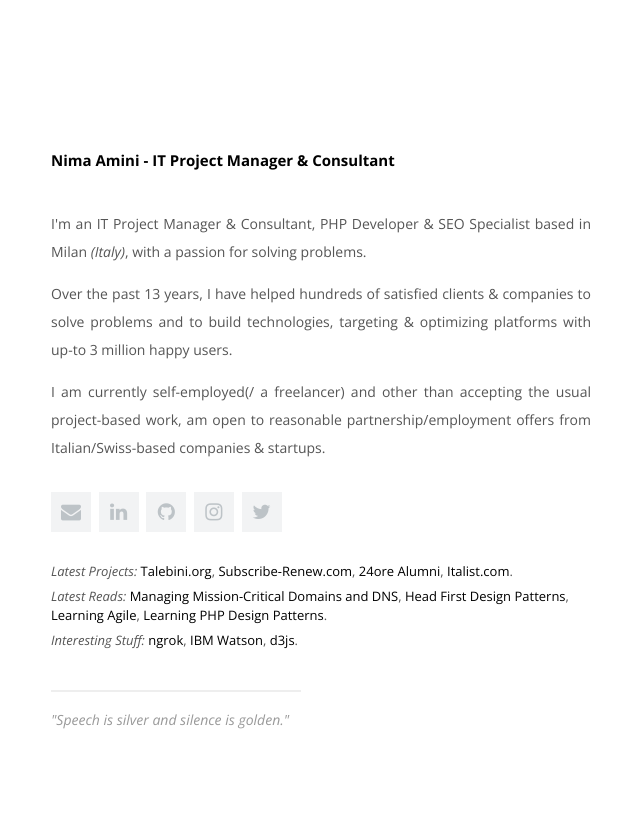
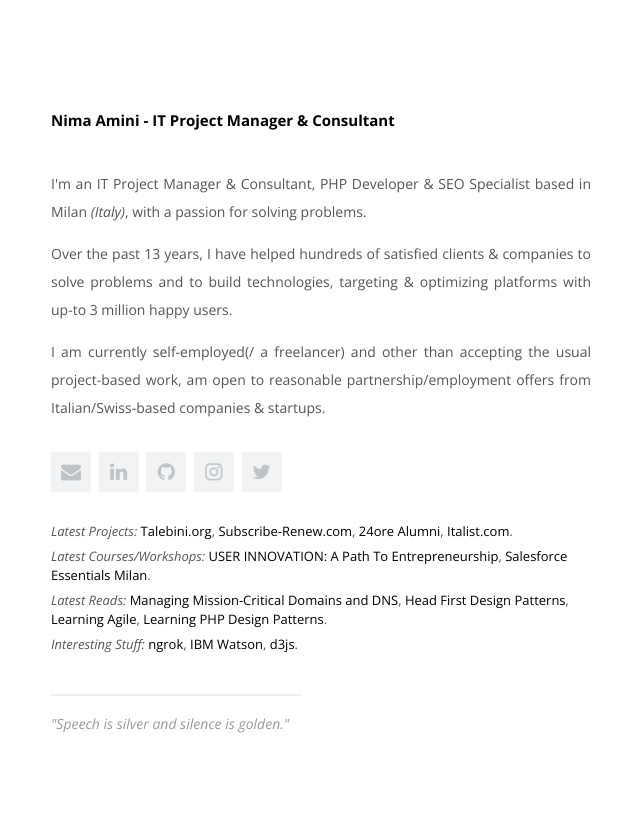
Before and after one commit to giovannigiordano/n-i-m-a.github.io, a PHP site: page / in a window 1280 px wide. Shown: the whole page, without its empty margins (89-729 px from the left). Before the commit the page ends 729 px from the top, so only its background shows below. Run offline with PHP 8.4, Linux system fonts and the light colour scheme; some libraries are stand-ins or nearby versions.

Commit message:
Add courses/workshops

```diff
--- a/assets/main.css
+++ b/assets/main.css
@@ -228,7 +228,7 @@ header.container {
 }
 @media (min-width: 992px) {
   header.container {
-    margin: 80px auto 20px auto;
+    margin: 40px auto 20px auto;
   }
 }
 header.container h1 {
--- a/index.php
+++ b/index.php
@@ -7,7 +7,7 @@
     <title>Nima Amini - IT Project Manager &amp; Consultant, PHP Developer &amp; SEO Specialist</title>
     <meta name="description" content="I'm an IT Project Manager &amp; Consultant, PHP Developer &amp; SEO Specialist based in Milan (Italy), with a passion for solving problems.">
     <link href="http://fonts.googleapis.com/css?family=Open+Sans:400,700,400italic" rel="stylesheet" type="text/css">
-    <link rel="stylesheet" href="./assets/main.css">
+    <link rel="stylesheet" href="./assets/main.css?v=1.1">
     <link rel="stylesheet" href="http://maxcdn.bootstrapcdn.com/font-awesome/4.4.0/css/font-awesome.min.css">
     <link rel="shortcut icon" href="favicon.ico" />
   </head>
@@ -50,6 +50,9 @@
           <p><em>Latest Projects: </em> <a href="https://talebini.org" title="Design and development of a Persian astrology site with a custom CMS, backend APIs, WordPress plugin to import daily feeds, SEO &amp; etc." target="_blank">Talebini.org</a>, <a href="http://subscribe-renew.com" title="Opencart based multisite ecommerce platform with heavy modifications + some performance boost." rel="nofollow" target="_blank">Subscribe-Renew.com</a>, <a href="http://alumni24.ilsole24ore.com/" title="Custom CMS solution for the alumni network of one of the best business schools in Italy." rel="nofollow" target="_blank">24ore Alumni</a>, <a href="https://www.italist.com/en" title="Maintenance &amp; development on a custom built ecommerce platform." rel="nofollow" target="_blank">Italist.com</a>.</p>
         </section>
         <section>
+          <p><em>Latest Courses/Workshops: </em> <a href="https://www.edx.org/course/user-innovation-path-entrepreneurship-mitx-uinov8x" title="MITx: uINOV8x USER INNOVATION: A Path To Entrepreneurship" rel="nofollow" target="_blank">USER INNOVATION: A Path To Entrepreneurship</a>, <a href="http://www.salesforce.com/it/events/" title="Salesforce Essentials Milan, May 26th" rel="nofollow" target="_blank">Salesforce Essentials Milan</a>.</p>
+        </section>
+        <section>
           <p><em>Latest Reads: </em> <a href="http://shop.oreilly.com/product/0636920034148.do" title="Mitigate risk within complex naming environments By Mark Jeftovic" rel="nofollow" target="_blank">Managing Mission-Critical Domains and DNS</a>, <a href="http://shop.oreilly.com/product/9780596007126.do" title="Head First Design Patterns By Eric Freeman, Elisabeth Robson, Bert Bates, Kathy Sierra" rel="nofollow" target="_blank">Head First Design Patterns</a>, <a href="http://shop.oreilly.com/product/0636920025849.do" title="Learning Agile: Understanding Scrum, XP, Lean, and Kanban By Andrew Stellman, Jennifer Greene" rel="nofollow" target="_blank">Learning Agile</a>, <a href="http://shop.oreilly.com/product/0636920028062.do" title="Learning PHP Design Patterns By William Sanders" rel="nofollow" target="_blank">Learning PHP Design Patterns</a>.</p>
         </section>
         <section>
```
